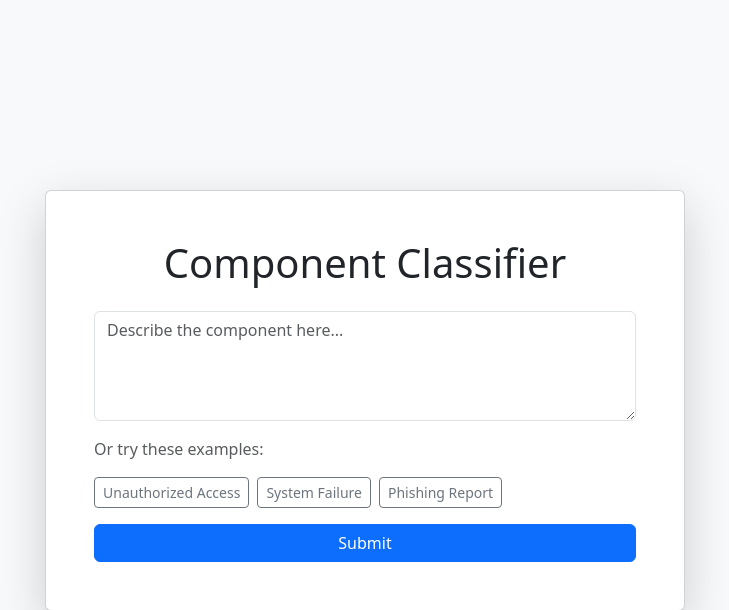
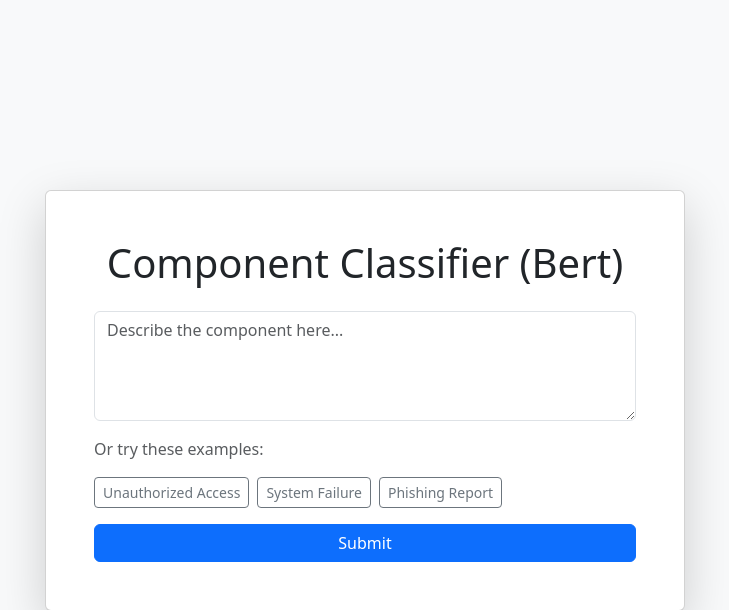
Before and after one commit to raphaelloescher/text-classification, a Flask app: page / in a window 1280 px wide. Shown: the top 610 px of the page, without its empty margins (275-1004 px from the left). Run offline with Flask 3, Linux system fonts and the light colour scheme; some libraries are stand-ins or nearby versions.

Commit message:
Added bert in header

```diff
--- a/flask-vue-demo/templates/index.html
+++ b/flask-vue-demo/templates/index.html
@@ -10,7 +10,7 @@
 <body class="d-flex vh-100 align-items-center justify-content-center bg-light">
 
     <div id="app" class="card p-5 shadow-lg" style="width: 40rem;">
-        <h1 class="text-center mb-4">Component Classifier</h1>
+        <h1 class="text-center mb-4">Component Classifier (Bert)</h1>
 
         <!-- Incident Input Form -->
         <div class="mb-3">
```
